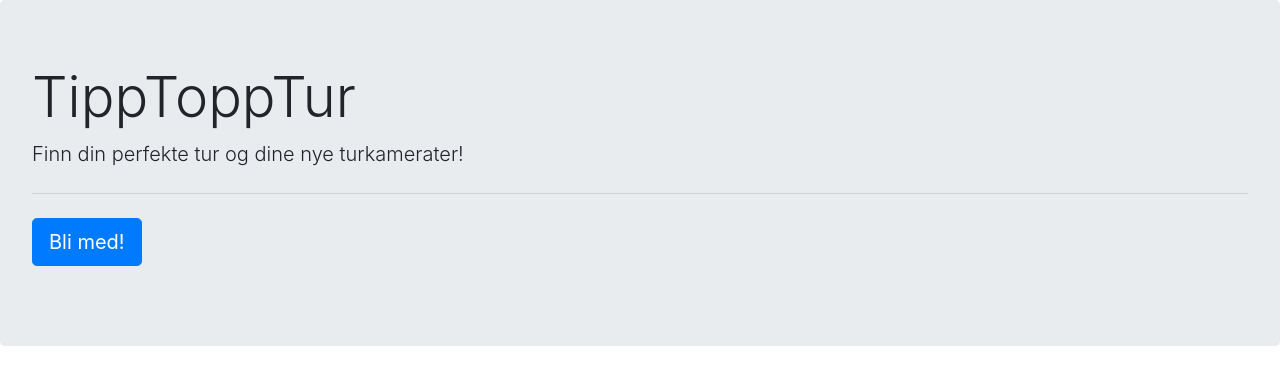
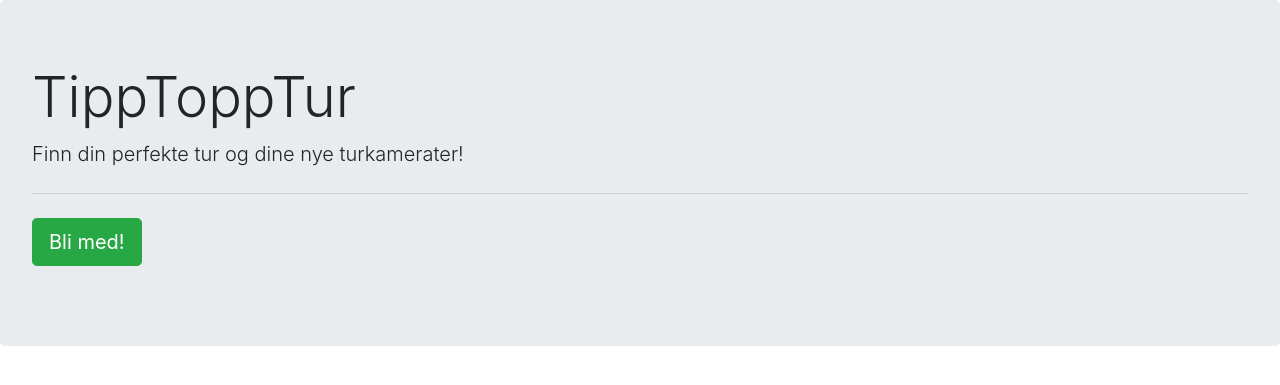
Before and after one commit to ingebjorgtorresen/TippToppTur, a Django app: page / in a window 1280 px wide. Shown: the top 385 px of the page. Run offline with Django 4.2, Linux system fonts and the light colour scheme; some libraries are stand-ins or nearby versions.

Commit message:
feat (#8) - -Change colour of button

```diff
--- a/templates/landing_page/home.html
+++ b/templates/landing_page/home.html
@@ -4,7 +4,7 @@
     <h1 class="display-4">TippToppTur</h1>
     <p class="lead">Finn din perfekte tur og dine nye turkamerater!</p>
     <hr class="my-4">
-      <a class="btn btn-primary btn-lg" href="#" role="button">Bli med!</a>
+      <a class="btn btn-success btn-lg" href="#" role="button">Bli med!</a>
     </p>
   </div>
   <script src="https://code.jquery.com/jquery-3.3.1.slim.min.js" integrity="sha384-q8i/X+965DzO0rT7abK41JStQIAqVgRVzpbzo5smXKp4YfRvH+8abtTE1Pi6jizo" crossorigin="anonymous"></script>
```
